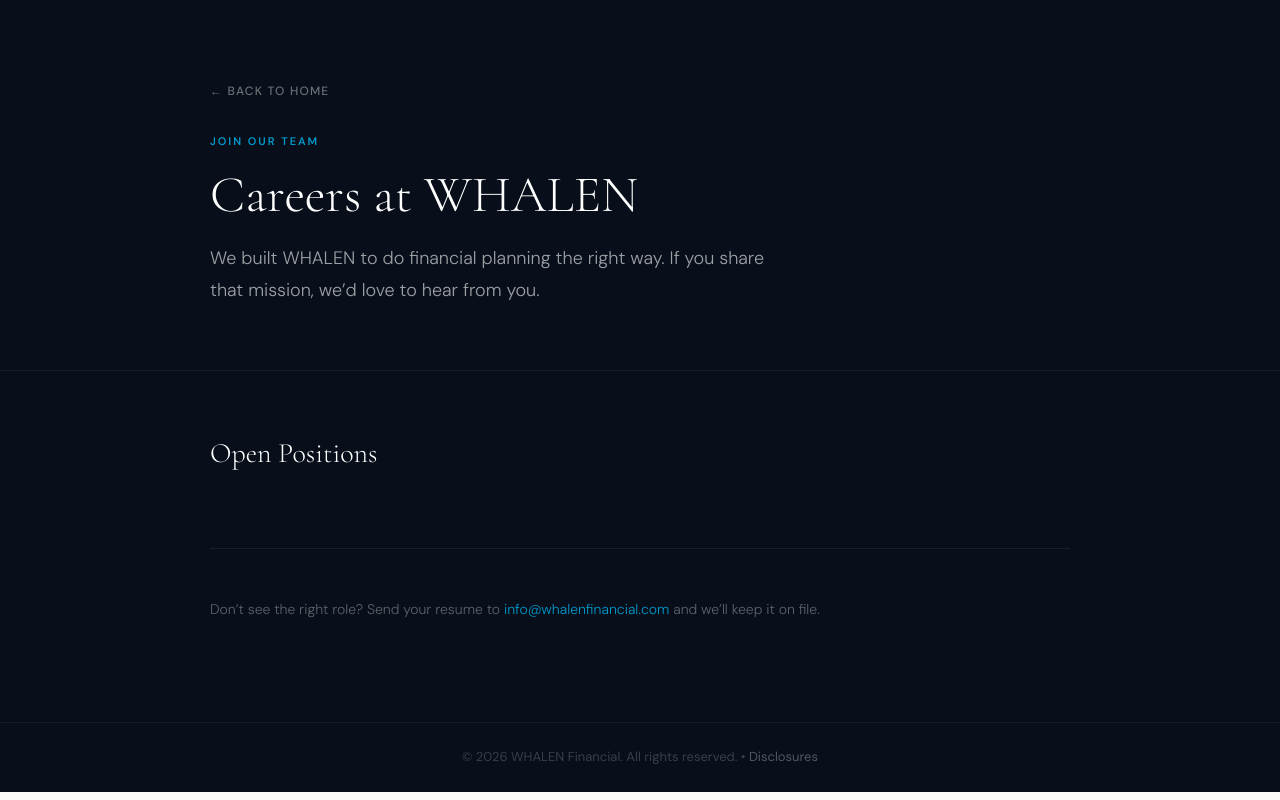
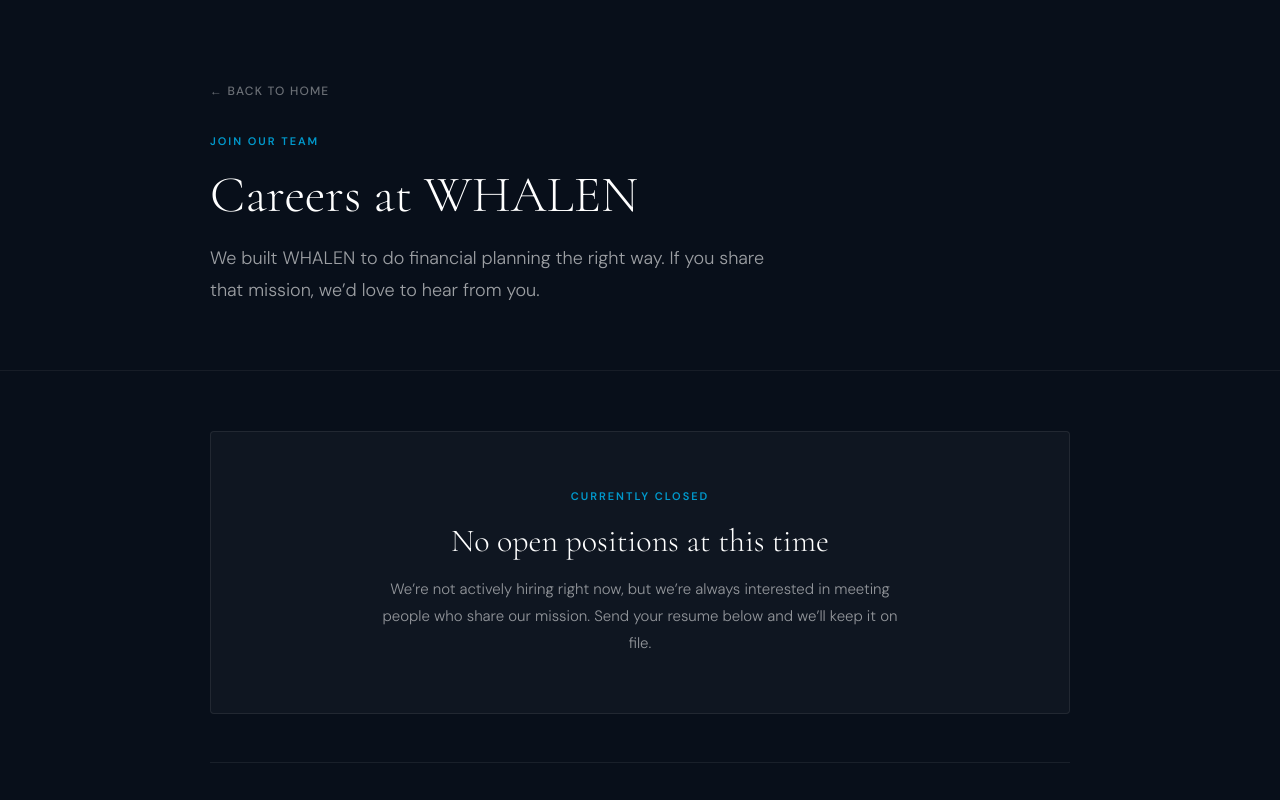
Before and after one commit to WhalenF/whalen-financial-website, a Next.js app: page /careers in a window 1280 px wide. Shown: the top 800 px of the page. Built offline with nearby package versions, Linux system fonts and the light colour scheme.

Commit message:
Careers page: render empty-state when no open positions

```diff
--- a/src/app/careers/page.tsx
+++ b/src/app/careers/page.tsx
@@ -8,6 +8,8 @@
 };
 
 export default function CareersPage() {
+  const hasOpenings = jobs.length > 0;
+
   return (
     <>
       <header style={{ background: "#080f1a", padding: "76px 56px 64px", borderBottom: "1px solid rgba(255,255,255,.06)" }}>
@@ -28,6 +30,8 @@
       <main style={{ background: "#080f1a", padding: "60px 56px 100px" }}>
         <div style={{ maxWidth: 860, margin: "0 auto" }}>
 
+          {hasOpenings ? (
+            <>
               <h2 style={{ fontFamily: "'Cormorant Garamond', Georgia, serif", fontSize: 28, fontWeight: 300, color: "#fff", marginBottom: 24 }}>
                 Open Positions
               </h2>
@@ -62,10 +66,30 @@
                   </Link>
                 ))}
               </div>
+            </>
+          ) : (
+            <div style={{
+              background: "rgba(255,255,255,.03)",
+              border: "1px solid rgba(255,255,255,.08)",
+              borderRadius: 4,
+              padding: "56px 48px",
+              textAlign: "center",
+            }}>
+              <div style={{ fontSize: 11, fontWeight: 600, letterSpacing: ".18em", textTransform: "uppercase", color: "#0099CC", marginBottom: 16 }}>
+                Currently Closed
+              </div>
+              <h2 style={{ fontFamily: "'Cormorant Garamond', Georgia, serif", fontSize: 32, fontWeight: 300, color: "#fff", lineHeight: 1.2, marginBottom: 16 }}>
+                No open positions at this time
+              </h2>
+              <p style={{ fontSize: 15, fontWeight: 300, lineHeight: 1.8, color: "rgba(255,255,255,.55)", maxWidth: 520, margin: "0 auto" }}>
+                We&rsquo;re not actively hiring right now, but we&rsquo;re always interested in meeting people who share our mission. Send your resume below and we&rsquo;ll keep it on file.
+              </p>
+            </div>
+          )}
 
           <div style={{ marginTop: 48, paddingTop: 48, borderTop: "1px solid rgba(255,255,255,.07)" }}>
             <p style={{ fontSize: 14, fontWeight: 300, color: "rgba(255,255,255,.35)", lineHeight: 1.8 }}>
-              Don&rsquo;t see the right role? Send your resume to{" "}
+              {hasOpenings ? "Don’t see the right role? Send" : "Send"} your resume to{" "}
               <a href="mailto:info@whalenfinancial.com" style={{ color: "#0099CC", textDecoration: "none" }}>info@whalenfinancial.com</a>{" "}
               and we&rsquo;ll keep it on file.
             </p>
```
Lines whose indentation alone changed are shown as unchanged.
